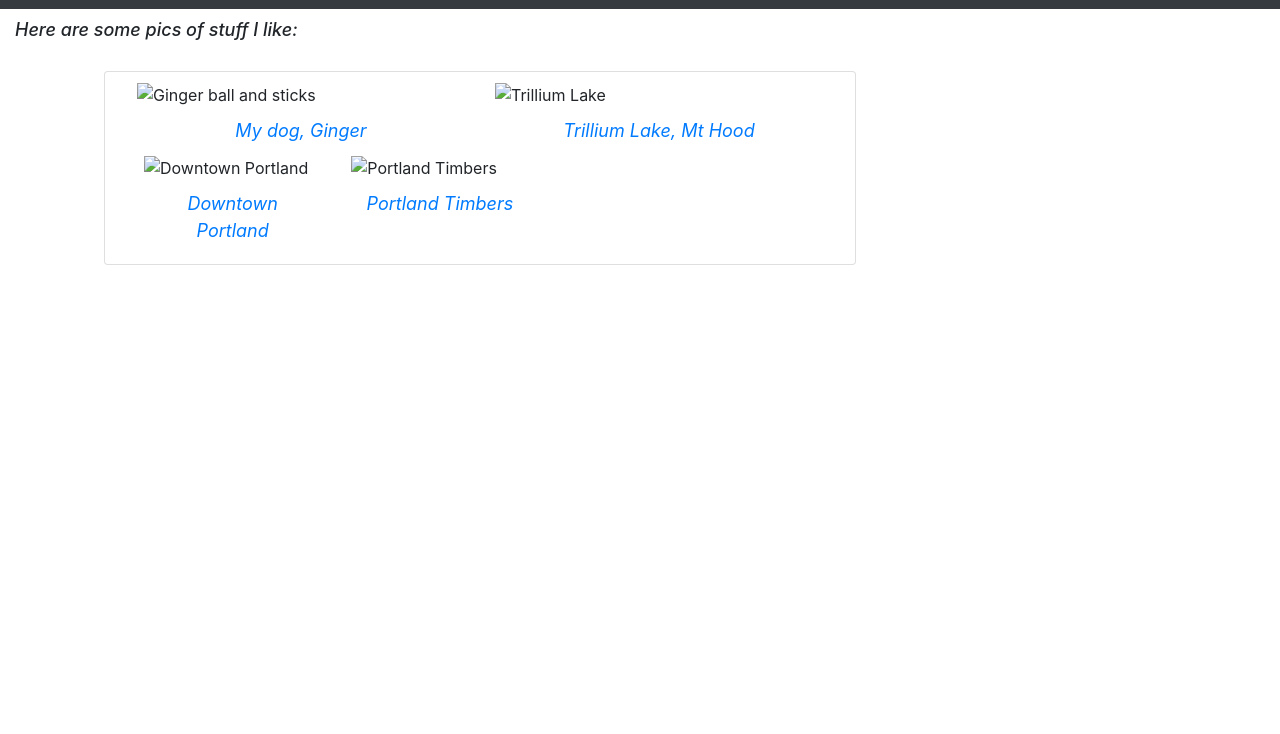
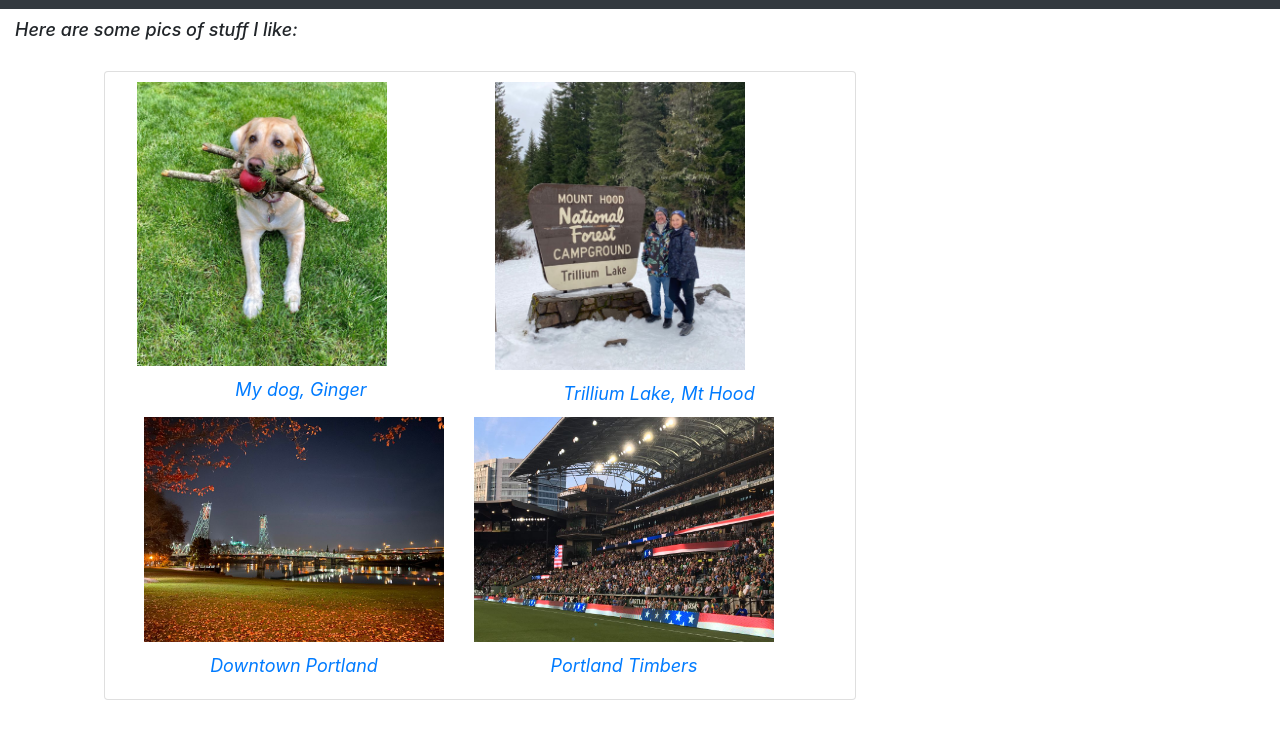
Before and after one commit to karynclarke/homework-week-2, a plain HTML site: page newportfolio.html in a window 1280 px wide. Shown: the part 69-803 px from the top of the page. Drawn offline with nearby package versions, Linux system fonts and the light colour scheme.

Commit message:
fix pictures

```diff
--- a/newportfolio.html
+++ b/newportfolio.html
@@ -45,9 +45,10 @@
         <div class="card mb-4" style="max-width: 80%">
            <div class="row">
 
+
                <div class="col-sm-6 mx auto">
                    <div id="ginger">
-                       <img src="Assets/Images/ballandsticks_5507.jpg" alt="Ginger ball and sticks" width="250" height="auto">
+                       <img src="assets/ballandsticks_5507.jpg" alt="Ginger ball and sticks" width="250" height="auto">
                        <div class="words">
                            <a href="https://whisperingacreslabradors.com"> My dog, Ginger </a>
                        </div>
@@ -56,7 +57,7 @@
 
                <div class="col-sm-6 mx-auto">
                    <div id="trillium">
-                       <img src="Assets/Images/trillium_4998.jpg" alt="Trillium Lake" width="250" height="auto">
+                       <img src="assets/trillium_4998.jpg" alt="Trillium Lake" width="250" height="auto">
                        <div class="words">
                            <a href="https://www.oregonhikers.org/field_guide"> Trillium Lake, Mt Hood </a>
                     </div>
@@ -68,7 +69,7 @@
 
                  <div class="col-sm-6 mx auto">
                        <div id="downtown">
-                           <img src="Assets/Images/downtown_4767.jpg" alt="Downtown Portland" width="300" height="auto">
+                           <img src="assets/downtown_4767.jpg" alt="Downtown Portland" width="300" height="auto">
                            <a href="https://travel.usnews.com/Portland_OR/Things_To_Do/
                                              Tom_McCall_Waterfront_Park_21333"></a>
                            <div class="words">
@@ -82,7 +83,7 @@
 
                <div class="col-sm-6 mx auto">
                    <div id="timbers">
-                       <img src="Assets/Images/Timbers_4303.jpg" alt="Portland Timbers" width="300" height="auto">
+                       <img src="assets/Timbers_4303.jpg" alt="Portland Timbers" width="300" height="auto">
                        <div class="words">
                            <a href="https://www.timbers.com"> Portland Timbers </a>
                        </div>
```
Also changed, not shown: index.html (+1 -1 lines), 02-Homework/Assets/Images/640-contact.jpg (deleted), 02-Homework/Assets/Images/640-index.jpg (deleted), 02-Homework/Assets/Images/640-portfolio.jpg (deleted), 02-Homework/Assets/Images/768-contact.jpg (deleted), 02-Homework/Assets/Images/768-index.jpg (deleted), 02-Homework/Assets/Images/768-portfolio.jpg (deleted), 02-Homework/Assets/Images/980-contact.jpg (deleted), 02-Homework/Assets/Images/980-index.jpg (deleted), 02-Homework/Assets/Images/980-portfolio.jpg (deleted).
